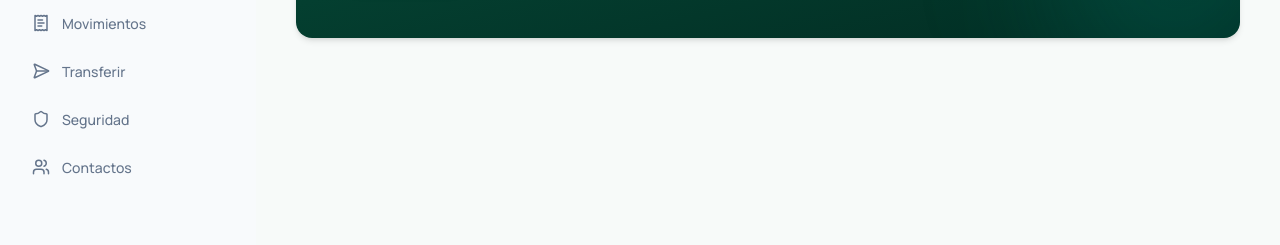
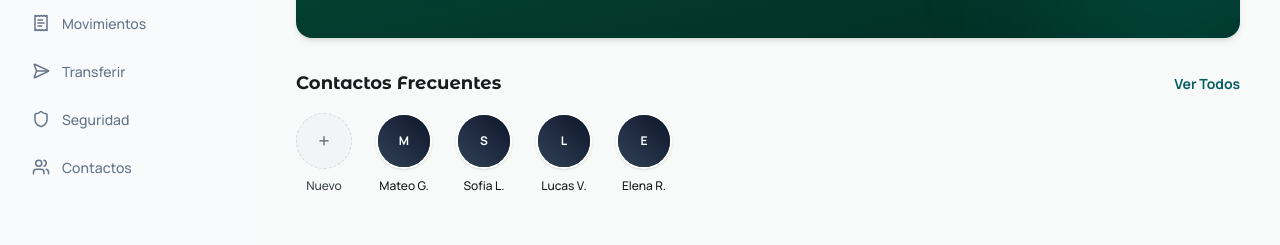
Before and after one commit to JStarWave84/web-institucional-banco-universitario, a Vue app: page /bancaenlinea/dashboard in a window 1280 px wide. Shown: the part 342-587 px from the top of the page. Built offline with nearby package versions, Linux system fonts and the light colour scheme.

Commit message:
feat(dashboard): add frequent contacts module with fallback avatars

```diff
--- a/src/views/OnlineBanking/DashboardView.vue
+++ b/src/views/OnlineBanking/DashboardView.vue
@@ -1,6 +1,13 @@
 <script setup>
 const balance = 'Bs. 12,450.00'
 const fechaActual = '12 de Abril 2025'
+
+const contactosFrecuentes = [
+  { id: 1, nombre: 'Mateo G.', avatar: '' },
+  { id: 2, nombre: 'Sofia L.', avatar: '' },
+  { id: 3, nombre: 'Lucas V.', avatar: '' },
+  { id: 4, nombre: 'Elena R.', avatar: '' },
+]
 </script>
 
 <template>
@@ -43,5 +50,49 @@ const fechaActual = '12 de Abril 2025'
         class="absolute -right-16 -bottom-16 w-64 h-64 bg-teal-600/20 rounded-full blur-3xl pointer-events-none"
       ></div>
     </div>
+
+    <div class="flex flex-col gap-4">
+      <div class="flex justify-between items-center">
+        <h3 class="font-bold text-[18px] text-bank-gray-dark">Contactos Frecuentes</h3>
+        <button class="text-brand-primary font-bold text-[14px] hover:underline cursor-pointer">
+          Ver Todos
+        </button>
+      </div>
+
+      <div class="flex items-center gap-6">
+        <div class="flex flex-col items-center gap-2">
+          <button
+            class="w-14 h-14 rounded-full bg-gray-100 hover:bg-gray-200 border border-dashed border-gray-300 flex justify-center items-center text-gray-500 text-xl font-medium transition-colors cursor-pointer"
+          >
+            +
+          </button>
+          <span class="text-[12px] font-medium text-page-text">Nuevo</span>
+        </div>
+
+        <div
+          v-for="contacto in contactosFrecuentes"
+          :key="contacto.id"
+          class="flex flex-col items-center gap-2"
+        >
+          <div
+            class="w-14 h-14 rounded-full bg-slate-800 border-2 border-white shadow-sm overflow-hidden flex justify-center items-center"
+          >
+            <img
+              v-if="contacto.avatar"
+              :src="contacto.avatar"
+              alt="Avatar"
+              class="w-full h-full object-cover"
+            />
+            <div
+              v-else
+              class="w-full h-full bg-gradient-to-tr from-slate-700 to-slate-900 flex justify-center items-center"
+            >
+              <span class="text-white font-bold text-xs">{{ contacto.nombre.charAt(0) }}</span>
+            </div>
+          </div>
+          <span class="text-[12px] font-medium text-bank-gray-dark">{{ contacto.nombre }}</span>
+        </div>
+      </div>
+    </div>
   </section>
 </template>
```
